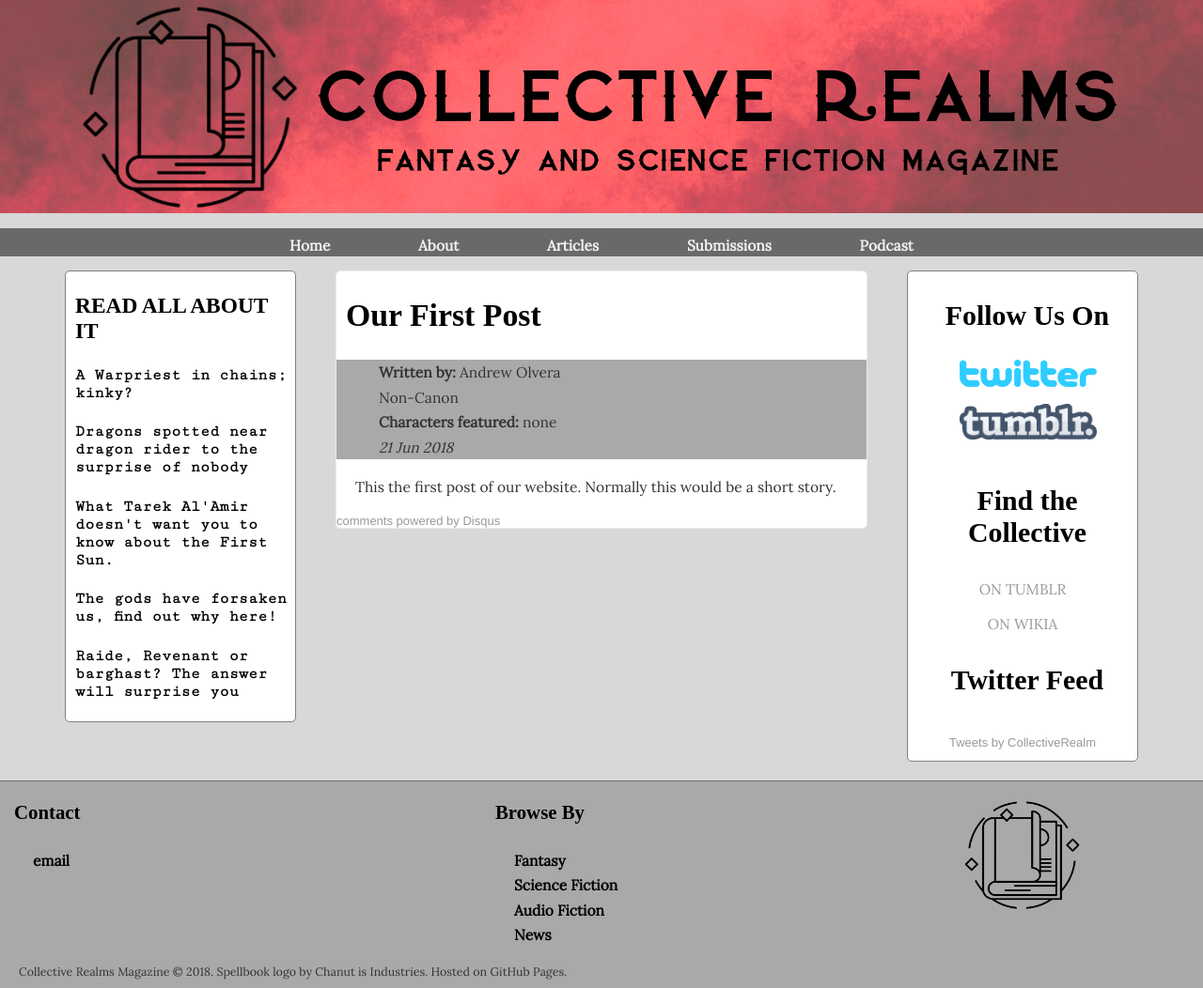
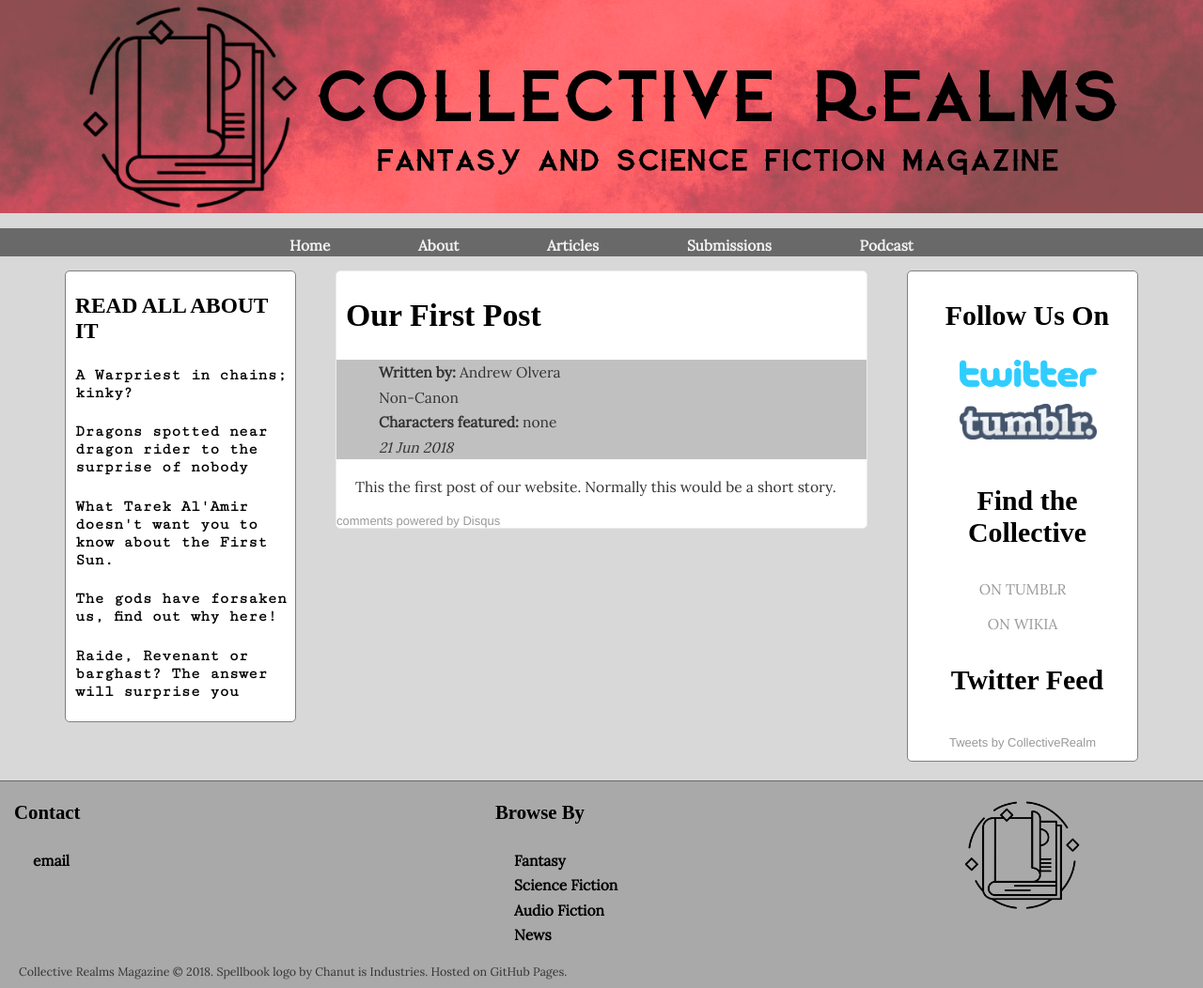
Before and after one commit to collectiverealms/collectiverealms, a Jekyll site: the page built from _posts/2018-06-20-Hello-World.md, in a window 1280 px wide. Shown: the whole page at 94% size. Built offline with Jekyll 4.4.1, drawn with Linux system fonts in a browser that asks for light colours; some web fonts are replaced; comment, search, counter and statistics services are not loaded.

Commit message:
Update main.css

```diff
--- a/css/main.css
+++ b/css/main.css
@@ -222,7 +222,7 @@ body {
 
                     .postinfo {
 
-                        background: #A9A9A9;
+                        background: #C0C0C0;
                     }
 
 /* footer contents */
```
